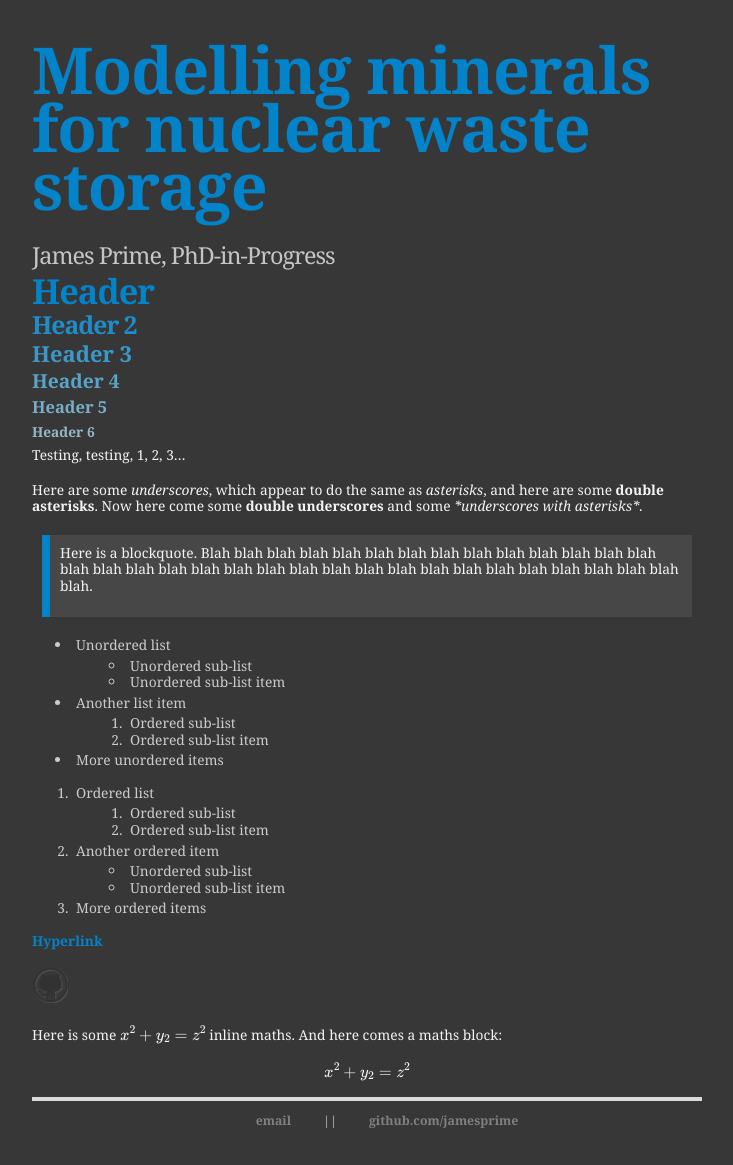
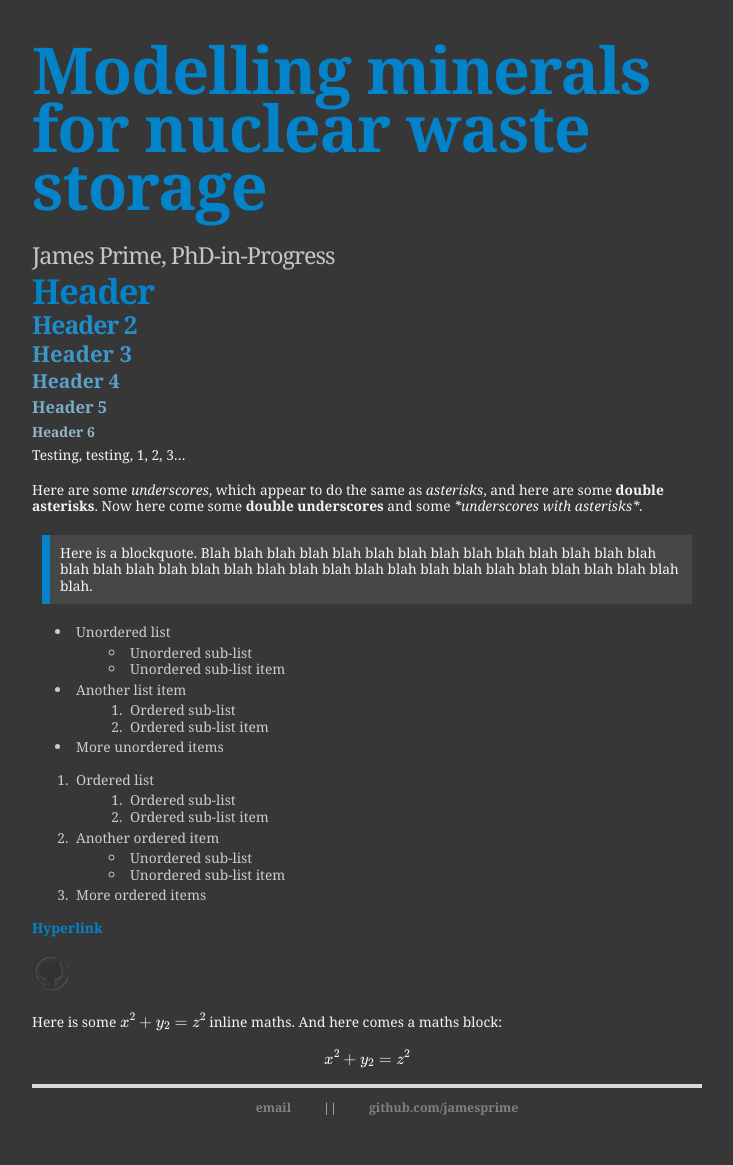
Before and after one commit to jamesprime/jamesprime.github.io, a Jekyll site: the page built from _pages/test/index.md, in a window 1280 px wide. Shown: the whole page, without its empty margins (273-1006 px from the left). Built offline with Jekyll 4.4.1, drawn with Linux system fonts in a browser that asks for light colours; nearby versions of some CDN libraries; formulas are drawn with MathJax 3.

Commit message:
Updated _sass/uberduper.scss
Changed blockquote padding from 10px 10px 5px 10px to 10px 10px 10px 10px, added blockquote p margin: 0; also cleaned up stray "0px"s to "0"

```diff
--- a/_sass/uberduper.scss
+++ b/_sass/uberduper.scss
@@ -37,7 +37,7 @@
     font-weight: bold;
     letter-spacing: -1px;
     margin: .5em 0;
-    // padding: 0px 2px 4px 0;
+    // padding: 0 2px 4px 0;
 }
 
 h3 {
@@ -68,7 +68,7 @@
 }
 
 p {
-    margin: 0 0 18px 0px;
+    margin: 0 0 18px 0;
 }
 
 ul,
@@ -77,7 +77,7 @@
 // pre settings missing
 dl {
     font-size: 1em;
-    margin: 2px 0 16px 0px;
+    margin: 2px 0 16px 0;
 }
 
 ul ul,
@@ -121,12 +121,16 @@
     background: #474747;
     font-size: 1em;
     margin: 20px 10px;
-    padding: 10px 10px 5px 10px;
+    padding: 10px 10px 10px 10px;
 
     span {
         display: block;
         float: right;
         padding-right: 20px;
+    }
+
+    p {
+        margin: 0;
     }
 }
 
```
